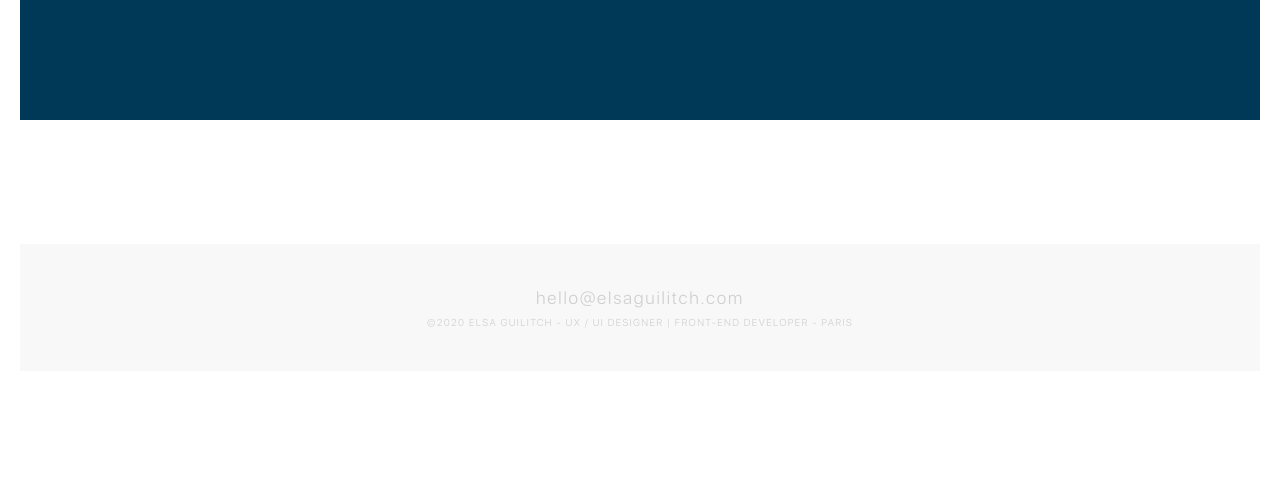
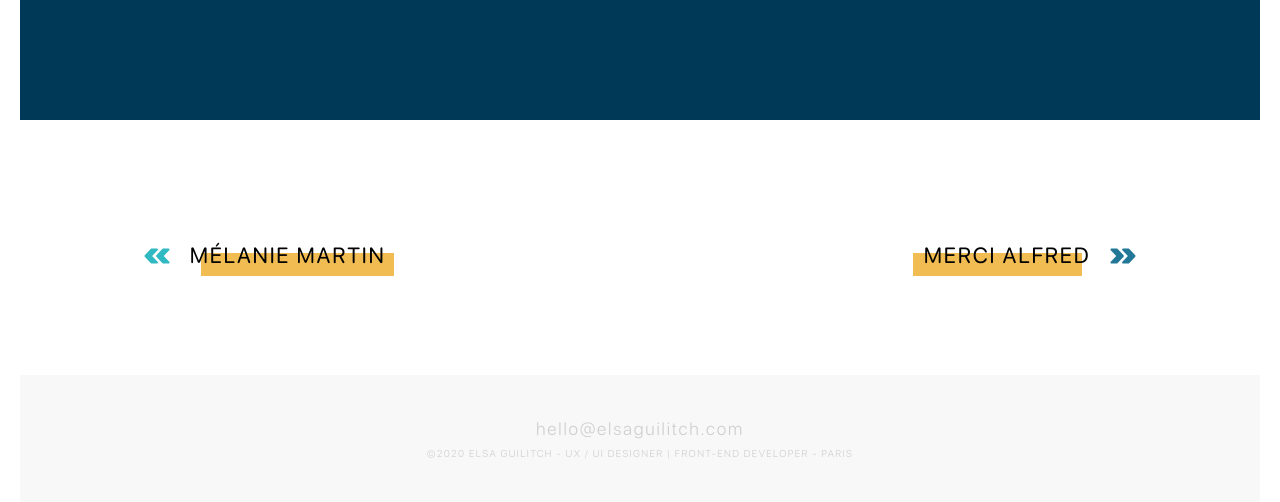
Before and after one commit to ElsaGuilitch/elsaguilitch.github.io, a Jekyll site: the page built from project-pablo.html, in a window 1280 px wide. Shown: the part 5014-5516 px from the top of the page. Built offline with Jekyll 4.4.1, drawn with Linux system fonts in a browser that asks for light colours; nearby versions of some CDN libraries; before the commit the page ends 5385 px from its top, so only the background shows below that.

Commit message:
💄 Related Project on Pablo Page

```diff
--- a/_sass/_projects.scss
+++ b/_sass/_projects.scss
@@ -382,6 +382,10 @@ body.project-page {
 
     .previous-project,
     .next-project {
+      &.pablo svg {
+        fill: $pablo2-color;
+      }
+
       &.loom svg {
         fill: $loom-color;
       }
--- a/project-martin.html
+++ b/project-martin.html
@@ -109,9 +109,9 @@ body_class: martin project-page
       <h2 class="related-title"><span>Edie & Watson</span></h2>
     </a>
   </div>
-  <div class="next-project ma">
-    <a href="/mercialfred" title="Merci Alfred">
-      <h2 class="related-title"><span>Merci Alfred</span></h2>
+  <div class="next-project pablo">
+    <a href="/pablo" title="Pablo">
+      <h2 class="related-title"><span>Pablo</span></h2>
       {% include svg/arrow-right.svg %}
     </a>
   </div>
--- a/project-mercialfred.html
+++ b/project-mercialfred.html
@@ -72,10 +72,10 @@ body_class: ma project-page
 </section>
 
 <section class="related-project-wrapper">
-  <div class="previous-project martin">
-    <a href="/melanie-martin" title="Mélanie Martin">
+  <div class="previous-project pablo">
+    <a href="/pablo" title="Pablo">
       {% include svg/arrow-left.svg %}
-      <h2 class="related-title"><span>Mélanie Martin</span></h2>
+      <h2 class="related-title"><span>Pablo</span></h2>
     </a>
   </div>
   <div class="next-project mlp">
--- a/project-pablo.html
+++ b/project-pablo.html
@@ -84,6 +84,21 @@ body_class: pablo project-page
   </div>
 </section>
 
+<section class="related-project-wrapper">
+  <div class="previous-project martin">
+    <a href="/melanie-martin" title="Mélanie Martin">
+      {% include svg/arrow-left.svg %}
+      <h2 class="related-title"><span>Mélanie Martin</span></h2>
+    </a>
+  </div>
+  <div class="next-project ma">
+    <a href="/mercialfred" title="Merci Alfred">
+      <h2 class="related-title"><span>Merci Alfred</span></h2>
+      {% include svg/arrow-right.svg %}
+    </a>
+  </div>
+</section>
+
 <script>
   animateLaptop($("section.screen-insitu-wrapper"))
   loadImages($(".mosaic-item-image"))
```
